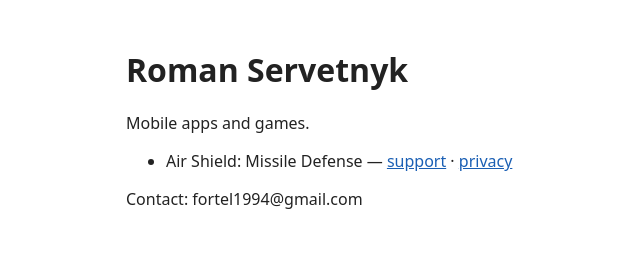
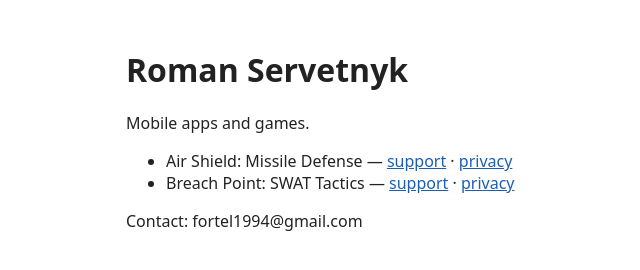
Before and after one commit to ServRoman/servroman.github.io, a plain HTML site: page index.html in a window 1280 px wide. Shown: the whole page, without its empty margins (194-834 px from the left). Drawn offline with Linux system fonts and the light colour scheme.

Commit message:
Add Breach Point links
Co-Authored-By: Claude Opus 5.5 <noreply@anthropic.com>
Claude-Session: https://claude.ai/code/session_01D7wHCf1DEc5EfjJSyPPgUs

```diff
--- a/index.html
+++ b/index.html
@@ -4,5 +4,6 @@
 <body><h1>Roman Servetnyk</h1><p>Mobile apps and games.</p>
 <ul>
 <li>Air Shield: Missile Defense — <a href="https://servroman.github.io/coinwallet-legal/airshield/support.html">support</a> · <a href="https://servroman.github.io/coinwallet-legal/airshield/privacy.html">privacy</a></li>
+<li>Breach Point: SWAT Tactics — <a href="https://servroman.github.io/coinwallet-legal/breachpoint/support.html">support</a> · <a href="https://servroman.github.io/coinwallet-legal/breachpoint/privacy.html">privacy</a></li>
 </ul>
 <p>Contact: fortel1994@gmail.com</p></body></html>
```
